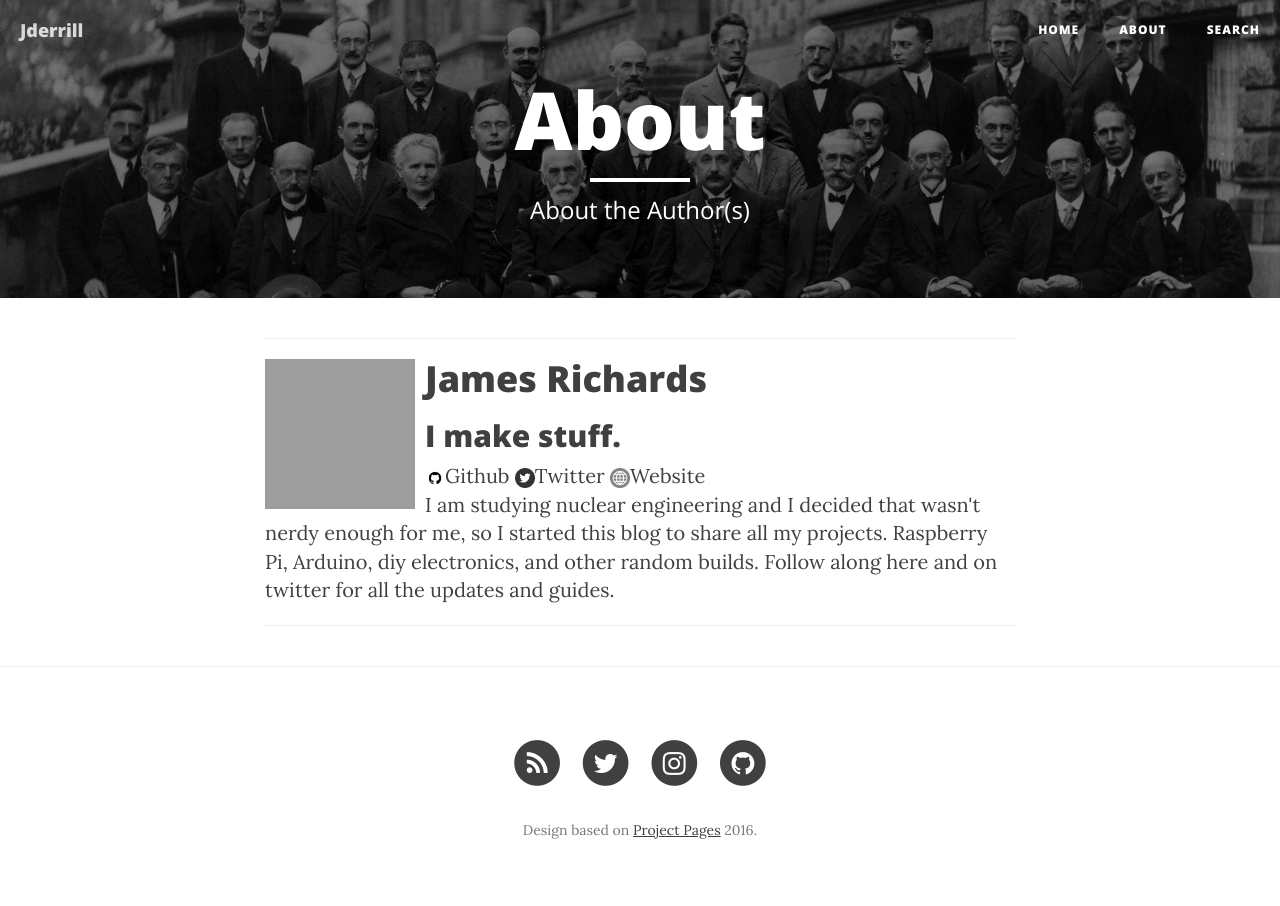
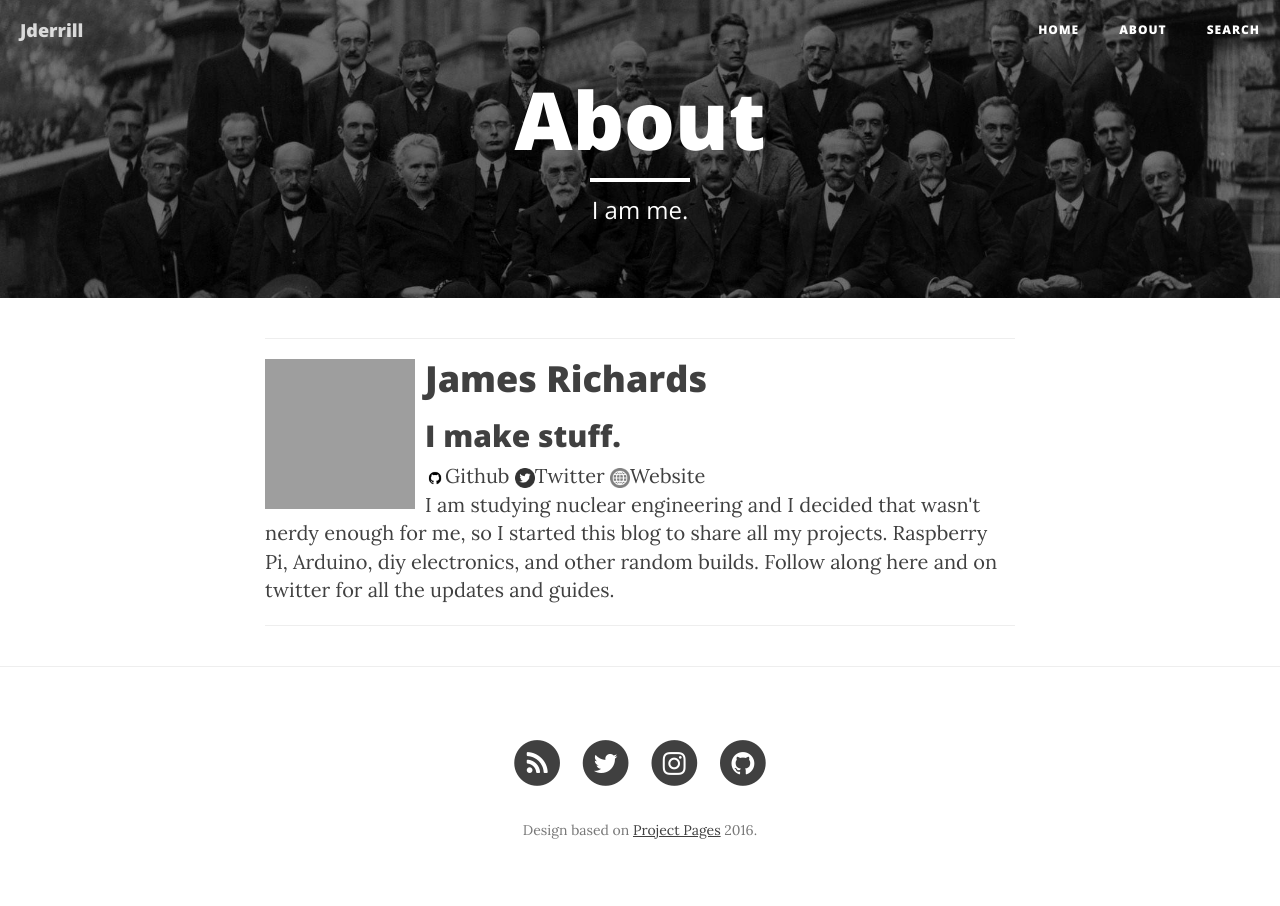
Before and after one commit to Jderrill/Jderrill.github.io, a Jekyll site: the page built from about.html, in a window 1280 px wide. Built offline with Jekyll 4.4.1, drawn with Linux system fonts in a browser that asks for light colours; nearby versions of some CDN libraries; grey boxes are pictures that could not be loaded.

```diff
--- a/about.html
+++ b/about.html
@@ -1,7 +1,7 @@
 ---
 layout: page
 title: "About"
-description: "About the Author(s)"
+description: "I am me."
 header-img: "img/home-bg.jpg"
 ---
 <hr>
```
